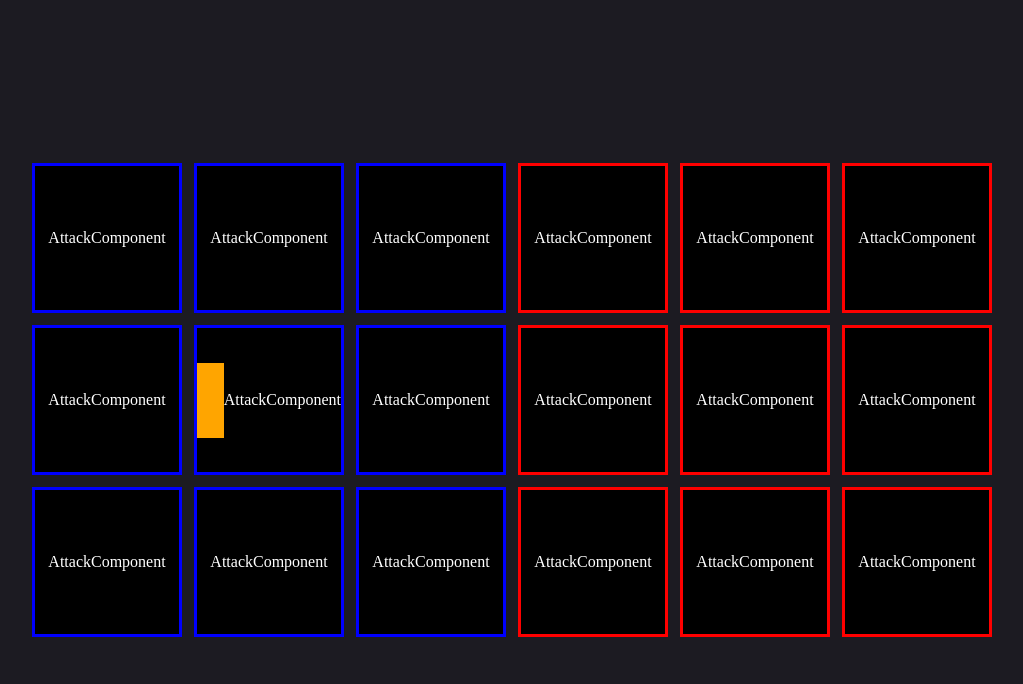
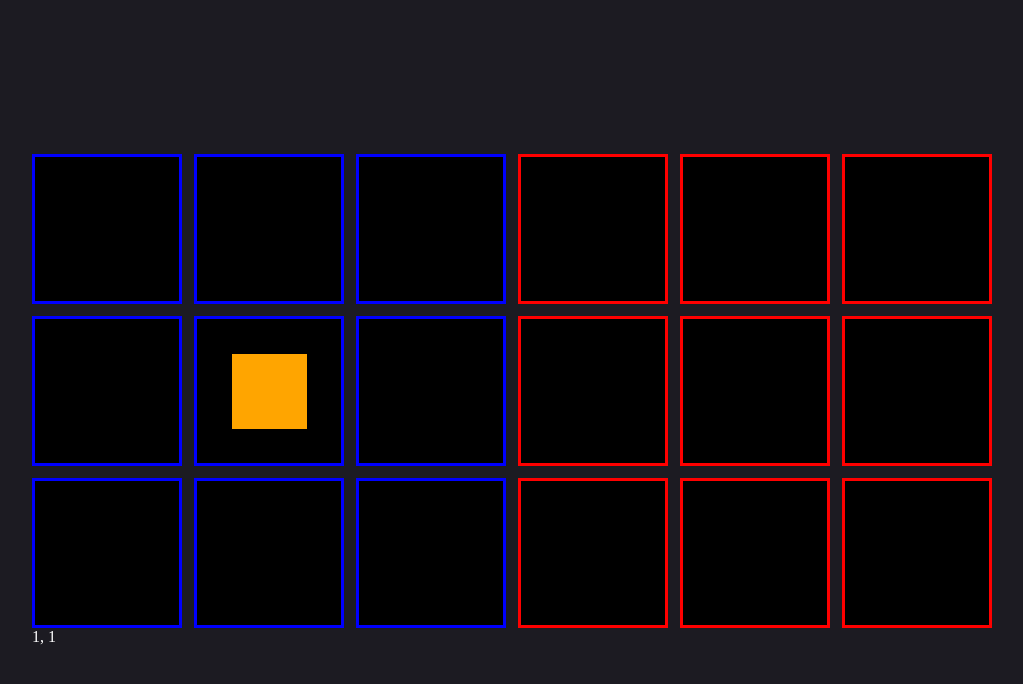
Before and after one commit to Sengsith/react-mega-buster, a React (Vite) app: page / in a window 1280 px wide. Shown: the top 684 px of the page, without its empty margins (128-1151 px from the left). Built offline with nearby package versions, Linux system fonts and the light colour scheme.

Commit message:
reimplemented movement

```diff
--- a/src/classes/Attack.js
+++ b/src/classes/Attack.js
@@ -1,9 +1,9 @@
 class Attack {
-  constructor({ damage = 1, size = 25, timePerTile = 200 }) {
+  constructor({ damage = 1, size = 25, timePerTile = 200, currentTileIndex }) {
     this.damage = damage;
     this.size = size;
     this.timePerTile = timePerTile;
-    this.currentTileIndex = {};
+    this.currentTileIndex = currentTileIndex;
   }
 
   move() {
@@ -13,9 +13,10 @@ class Attack {
 
   isExpired() {
     // Check if projectile has reached the end of row/lifespan
+    return this.currentTileIndex.j >= 5;
   }
 
-  isOnCurrentTile(currentTileIndex) {
+  isAttackOnCurrentTile(currentTileIndex) {
     return (
       currentTileIndex.i === this.currentTileIndex.i &&
       currentTileIndex.j === this.currentTileIndex.j
--- a/src/classes/Fighter.js
+++ b/src/classes/Fighter.js
@@ -1,61 +1,50 @@
-class Fighter {
+import React from "react";
+
+class Fighter extends React.Component {
   constructor({ health, tag, size, currentTileIndex }) {
+    super();
     this.health = health;
     this.tag = tag;
     this.size = size;
     // Default spawn index position of player
     this.currentTileIndex = currentTileIndex;
     // information about player's buster
-    const buster = {
+    this.buster = {
       damage: 1,
       size: 25,
       timePerTile: 200,
-      currentTileIndex: {
-        i: this.currentTileIndex.i + 1,
-        j: currentTileIndex.j,
-      },
+      currentTileIndex: {},
     };
+    // state to keep track of previous
   }
 
   moveUp() {
-    const newFighter = new Fighter({
-      ...this,
-      currentTileIndex: {
-        ...this.currentTileIndex,
-        i: this.currentTileIndex.i <= 0 ? 0 : this.currentTileIndex.i - 1,
-      },
-    });
-    return newFighter;
+    const newCurrentTileIndex = {
+      i: this.currentTileIndex.i <= 0 ? 0 : this.currentTileIndex.i - 1,
+      j: this.currentTileIndex.j,
+    };
+    return newCurrentTileIndex;
   }
   moveLeft() {
-    const newFighter = new Fighter({
-      ...this,
-      currentTileIndex: {
-        ...this.currentTileIndex,
-        j: this.currentTileIndex.j <= 0 ? 0 : this.currentTileIndex.j - 1,
-      },
-    });
-    return newFighter;
+    const newCurrentTileIndex = {
+      i: this.currentTileIndex.i,
+      j: this.currentTileIndex.j <= 0 ? 0 : this.currentTileIndex.j - 1,
+    };
+    return newCurrentTileIndex;
   }
   moveDown() {
-    const newFighter = new Fighter({
-      ...this,
-      currentTileIndex: {
-        ...this.currentTileIndex,
-        i: this.currentTileIndex.i >= 2 ? 2 : this.currentTileIndex.i + 1,
-      },
-    });
-    return newFighter;
+    const newCurrentTileIndex = {
+      i: this.currentTileIndex.i >= 2 ? 2 : this.currentTileIndex.i + 1,
+      j: this.currentTileIndex.j,
+    };
+    return newCurrentTileIndex;
   }
   moveRight() {
-    const newFighter = new Fighter({
-      ...this,
-      currentTileIndex: {
-        ...this.currentTileIndex,
-        j: this.currentTileIndex.j >= 2 ? 2 : this.currentTileIndex.j + 1,
-      },
-    });
-    return newFighter;
+    const newCurrentTileIndex = {
+      i: this.currentTileIndex.i,
+      j: this.currentTileIndex.j >= 2 ? 2 : this.currentTileIndex.j + 1,
+    };
+    return newCurrentTileIndex;
   }
 }
 
--- a/src/components/Grid/GridComponent.jsx
+++ b/src/components/Grid/GridComponent.jsx
@@ -2,53 +2,56 @@ import React, { useState, useEffect } from "react";
 
 import Grid from "../../classes/Grid";
 import Fighter from "../../classes/Fighter";
+import Attack from "../../classes/Attack";
 import TileComponent from "../Tile/TileComponent";
 
 import styles from "./grid_component.module.scss";
 
 const GridComponent = () => {
-  const [player, setPlayer] = useState(null);
   const [attacks, setAttacks] = useState([]);
+  const [playerCurrentTileIndex, setPlayerCurrentTileIndex] = useState(null);
 
   const grid = new Grid();
   grid.initializeField();
 
+  const player = new Fighter({
+    health: 100,
+    tag: "player",
+    size: 75,
+    currentTileIndex: { i: 1, j: 1 },
+  });
+
   useEffect(() => {
-    const player = new Fighter({
-      health: 100,
-      tag: "player",
-      size: 75,
-      currentTileIndex: { i: 1, j: 1 },
-    });
-    setPlayer(player);
+    setPlayerCurrentTileIndex(player.currentTileIndex);
 
     const handleKeyDown = (e) => {
       if ((e.key === "w" || e.key === "W") && !e.repeat) {
         // Decrement player.currentTileIndex.i
-        setPlayer((prevPlayer) => prevPlayer.moveUp());
+        player.currentTileIndex = player.moveUp();
+        setPlayerCurrentTileIndex(player.currentTileIndex);
       } else if ((e.key === "a" || e.key === "A") && !e.repeat) {
         // Decrement player.currentTileIndex.j
-        setPlayer((prevPlayer) => prevPlayer.moveLeft());
+        player.currentTileIndex = player.moveLeft();
+        setPlayerCurrentTileIndex(player.currentTileIndex);
       } else if ((e.key === "s" || e.key === "S") && !e.repeat) {
         // Increment player.currentTileIndex.i
-        setPlayer((prevPlayer) => prevPlayer.moveDown());
+        player.currentTileIndex = player.moveDown();
+        setPlayerCurrentTileIndex(player.currentTileIndex);
       } else if ((e.key === "d" || e.key === "D") && !e.repeat) {
         // Increment player.currentTileIndex.j
-        setPlayer((prevPlayer) => prevPlayer.moveRight());
+        player.currentTileIndex = player.moveRight();
+        setPlayerCurrentTileIndex(player.currentTileIndex);
       } else if (e.key === " " && !e.repeat) {
-        // user hits space bar
-        // call the fire function
-        // spawn a projectile in tile in front of the player
-        // create an object using the attack class
-        // after a certain amount of time, iterate through row, delete at the end of tile
-        // projectile may have to be a class and component, and render on tile if it exists
         const projectile = new Attack({
           damage: player.buster.damage,
           size: player.buster.size,
           timePerTile: player.buster.timePerTile,
-          currentTileIndex: { ...player.buster.currentTileIndex },
+          currentTileIndex: {
+            i: player.currentTileIndex.i,
+            j: player.currentTileIndex.j + 1,
+          },
         });
-        setAttacks((prevAttacks) => [...[prevAttacks, projectile]]);
+        // setAttacks((prevAttacks) => [...prevAttacks, projectile]);
       }
     };
 
@@ -63,7 +66,6 @@ const GridComponent = () => {
     <div className={styles.grid_wrapper}>
       {grid &&
         player &&
-        attacks &&
         grid.field.map((row, index) => {
           return (
             <div key={index} className={styles.grid_row}>
@@ -73,6 +75,7 @@ const GridComponent = () => {
                     key={index}
                     tile={tile}
                     player={player}
+                    playerCurrentTileIndex={playerCurrentTileIndex}
                     attacks={attacks}
                   />
                 );
@@ -80,6 +83,10 @@ const GridComponent = () => {
             </div>
           );
         })}
+      <div>
+        {playerCurrentTileIndex &&
+          `${playerCurrentTileIndex.i}, ${playerCurrentTileIndex.j}`}
+      </div>
     </div>
   );
 };
--- a/src/components/Tile/TileComponent.jsx
+++ b/src/components/Tile/TileComponent.jsx
@@ -5,21 +5,25 @@ import AttackComponent from "../Attack/AttackComponent";
 
 import styles from "./tile_component.module.scss";
 
-const TileComponent = ({ tile, player, attacks }) => {
+const TileComponent = ({ tile, player, playerCurrentTileIndex, attacks }) => {
   const [isPlayerOnTile, setIsPlayerOnTile] = useState(false);
-  const [isAttacksOnTile, setIsAttacksOnTile] = useState([]);
+  const [isAttacksOnTile, setIsAttacksOnTile] = useState(null);
 
   useEffect(() => {
+    // Use playerCurrentTileIndex state to work against stale closures(?)
     const newIsPlayerOnTile =
-      tile.currentTileIndex.i === player.currentTileIndex.i &&
-      tile.currentTileIndex.j === player.currentTileIndex.j;
+      tile.currentTileIndex.i === playerCurrentTileIndex?.i &&
+      tile.currentTileIndex.j === playerCurrentTileIndex?.j;
     setIsPlayerOnTile(newIsPlayerOnTile);
+  }, [playerCurrentTileIndex]);
 
-    const newIsAttacksOnTile = attacks.map((attack) => {
-      return attack.isAttackOnTile;
+  useEffect(() => {
+    // Check each element in attacks array if they are on a tile
+    const newIsAttacksOnTile = attacks.some((attack) => {
+      return attack.isAttackOnCurrentTile(tile.currentTileIndex);
     });
     setIsAttacksOnTile(newIsAttacksOnTile);
-  }, [player, attacks]);
+  }, [attacks]);
 
   // Height and width taken from constructor, default = 100px
   const tileStyle = {
@@ -28,6 +32,7 @@ const TileComponent = ({ tile, player, attacks }) => {
     border: `3px solid ${tile.borderColor}`,
   };
 
+  // If the currentTileIndex of attack and the currentTileIndex of the tile is the same, then we render out the attack
   return (
     <div className={styles.tile} style={tileStyle}>
       {isPlayerOnTile && <FighterComponent player={player} />}
```
